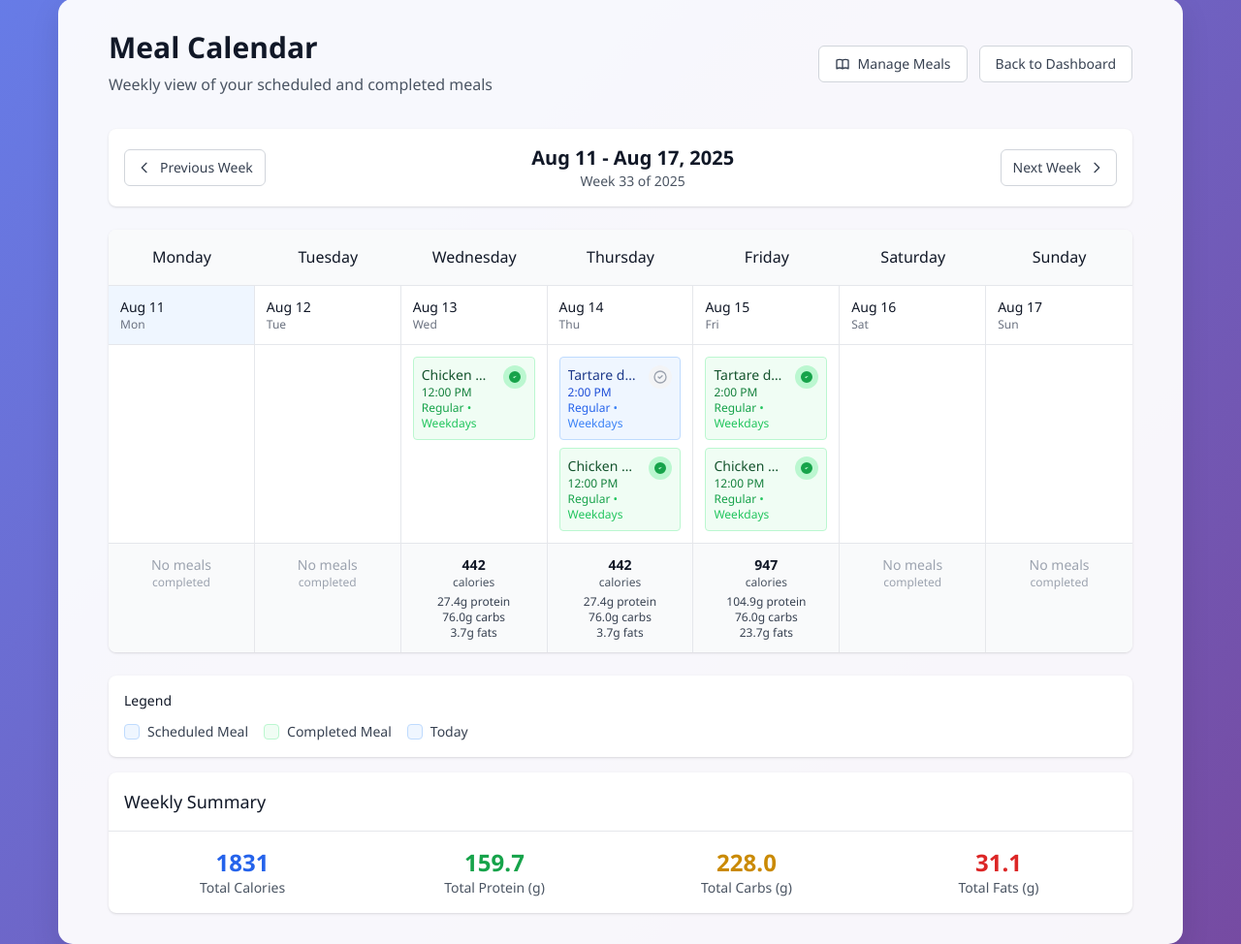
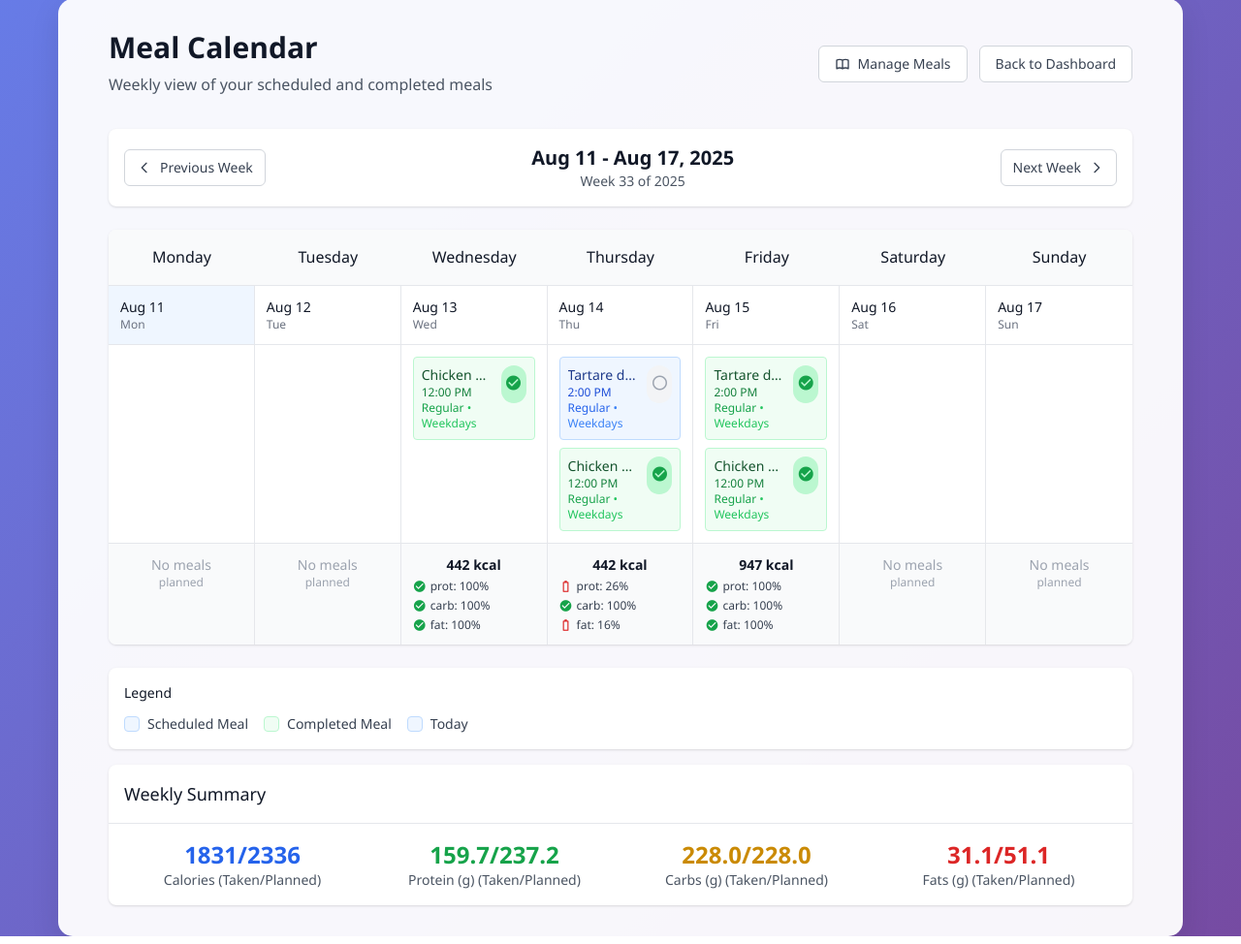
Before and after one commit to ozelen/welness-ai-backend, a Django app: page /meals/calendar/ in a window 1280 px wide. Shown: the part 111-1085 px from the top of the page at 97% size. Run offline with Django 5.2, Linux system fonts and the light colour scheme; a user stored in the database is signed in; data comes from the database, SQL or seed files in the repository; both versions use the stored data as it was after the commit; some libraries are stand-ins or nearby versions.

Commit message:
meal plan calendar indicators

```diff
--- a/apps/meals/templates/meals/calendar.html
+++ b/apps/meals/templates/meals/calendar.html
@@ -162,28 +162,20 @@
                                         data-date="{{ day|date:'Y-m-d' }}"
                                         title="{% if is_completed %}Unmark as completed{% else %}Mark as completed{% endif %}">
                                     {% if is_completed %}
-                                    <svg class="w-4 h-4 text-green-600" fill="currentColor" viewBox="0 0 24 24">
-                                        <path d="M9 12l2 2 4-4m6 2a9 9 0 11-18 0 9 9 0 0118 0z"></path>
-                                    </svg>
+                                    <span class="material-icons text-green-600 text-lg">check_circle</span>
                                     {% else %}
-                                    <svg class="w-4 h-4 text-gray-400" fill="none" stroke="currentColor" viewBox="0 0 24 24">
-                                        <path stroke-linecap="round" stroke-linejoin="round" stroke-width="2" d="M9 12l2 2 4-4m6 2a9 9 0 11-18 0 9 9 0 0118 0z"></path>
-                                    </svg>
+                                    <span class="material-icons text-gray-400 text-lg">radio_button_unchecked</span>
                                     {% endif %}
                                 </button>
                                 {% else %}
                                 <!-- Show completion status for non-current days (read-only) -->
                                 {% if is_completed %}
                                 <div class="p-1 rounded-full bg-green-200">
-                                    <svg class="w-4 h-4 text-green-600" fill="currentColor" viewBox="0 0 24 24">
-                                        <path d="M9 12l2 2 4-4m6 2a9 9 0 11-18 0 9 9 0 0118 0z"></path>
-                                    </svg>
+                                    <span class="material-icons text-green-600 text-lg">check_circle</span>
                                 </div>
                                 {% else %}
                                 <div class="p-1 rounded-full bg-gray-100">
-                                    <svg class="w-4 h-4 text-gray-400" fill="none" stroke="currentColor" viewBox="0 0 24 24">
-                                        <path stroke-linecap="round" stroke-linejoin="round" stroke-width="2" d="M9 12l2 2 4-4m6 2a9 9 0 11-18 0 9 9 0 0118 0z"></path>
-                                    </svg>
+                                    <span class="material-icons text-gray-400 text-lg">radio_button_unchecked</span>
                                 </div>
                                 {% endif %}
                                 {% endif %}
@@ -204,24 +196,69 @@
             {% for day in week_days %}
             <div class="p-3 border-r border-gray-200 {% if forloop.last %}border-r-0{% endif %}">
                 {% with day_data=meals_by_day|get_item:day %}
-                {% if day_data.total_calories > 0 %}
-                <div class="text-center">
-                    <div class="text-sm font-bold text-gray-900">{{ day_data.total_calories|floatformat:0 }}</div>
-                    <div class="text-xs text-gray-600">calories</div>
-                    <div class="text-xs text-gray-700 mt-1">
-                        {{ day_data.total_proteins|floatformat:1 }}g protein
+                {% if day_data.planned_calories > 0 or day_data.taken_calories > 0 %}
+                <div class="text-left space-y-1">
+                    <!-- Calories -->
+                    <div class="text-sm font-bold text-gray-900 text-center">
+                        {{ day_data.taken_calories|floatformat:0 }} kcal
                     </div>
-                    <div class="text-xs text-gray-700">
-                        {{ day_data.total_carbs|floatformat:1 }}g carbs
+
+                    <!-- Protein -->
+                    {% if day_data.planned_proteins > 0 %}
+                    <div class="flex items-center space-x-1">
+                        <span class="material-icons text-sm {{ day_data.taken_proteins|get_battery_color:day_data.planned_proteins }}" style="line-height: 1;">
+                            {% if day_data.taken_proteins|get_battery_icon:day_data.planned_proteins == 'full' %}
+                            check_circle
+                            {% elif day_data.taken_proteins|get_battery_icon:day_data.planned_proteins == 'half' %}
+                            battery_6_bar
+                            {% else %}
+                            battery_0_bar
+                            {% endif %}
+                        </span>
+                        <span class="text-xs text-gray-700">prot: {{ day_data.taken_proteins|div:day_data.planned_proteins|mul:100|floatformat:0 }}%</span>
                     </div>
-                    <div class="text-xs text-gray-700">
-                        {{ day_data.total_fats|floatformat:1 }}g fats
+                    {% endif %}
+
+                    <!-- Carbs -->
+                    {% if day_data.planned_carbs > 0 %}
+                    <div class="flex items-center space-x-1">
+                        <span class="material-icons text-sm {{ day_data.taken_carbs|get_battery_color:day_data.planned_carbs }}" style="line-height: 1;">
+                            {% if day_data.taken_carbs|get_battery_icon:day_data.planned_carbs == 'full' %}
+                            check_circle
+                            {% elif day_data.taken_carbs|get_battery_icon:day_data.planned_carbs == 'half' %}
+                            battery_6_bar
+                            {% else %}
+                            battery_0_bar
+                            {% endif %}
+                        </span>
+                        <span class="text-xs text-gray-700">carb: {{ day_data.taken_carbs|div:day_data.planned_carbs|mul:100|floatformat:0 }}%</span>
                     </div>
+                    {% endif %}
+
+                    <!-- Fats -->
+                    {% if day_data.planned_fats > 0 %}
+                    <div class="flex items-center space-x-1">
+                        {% if day_data.taken_fats|get_overtaken_icon:day_data.planned_fats %}
+                        <span class="material-icons text-sm text-orange-600" style="line-height: 1;">warning</span>
+                        {% else %}
+                        <span class="material-icons text-sm {{ day_data.taken_fats|get_battery_color:day_data.planned_fats }}" style="line-height: 1;">
+                            {% if day_data.taken_fats|get_battery_icon:day_data.planned_fats == 'full' %}
+                            check_circle
+                            {% elif day_data.taken_fats|get_battery_icon:day_data.planned_fats == 'half' %}
+                            battery_6_bar
+                            {% else %}
+                            battery_0_bar
+                            {% endif %}
+                        </span>
+                        {% endif %}
+                        <span class="text-xs text-gray-700">fat: {{ day_data.taken_fats|div:day_data.planned_fats|mul:100|floatformat:0 }}%</span>
+                    </div>
+                    {% endif %}
                 </div>
                 {% else %}
                 <div class="text-center text-gray-400">
                     <div class="text-sm">No meals</div>
-                    <div class="text-xs">completed</div>
+                    <div class="text-xs">planned</div>
                 </div>
                 {% endif %}
                 {% endwith %}
@@ -258,20 +295,20 @@
         <div class="p-4">
             <div class="grid grid-cols-4 gap-4">
                 <div class="text-center">
-                    <div class="text-2xl font-bold text-blue-600">{{ week_totals.calories|floatformat:0 }}</div>
-                    <div class="text-sm text-gray-600">Total Calories</div>
+                    <div class="text-2xl font-bold text-blue-600">{{ week_totals.taken_calories|floatformat:0 }}/{{ week_totals.planned_calories|floatformat:0 }}</div>
+                    <div class="text-sm text-gray-600">Calories (Taken/Planned)</div>
                 </div>
                 <div class="text-center">
-                    <div class="text-2xl font-bold text-green-600">{{ week_totals.proteins|floatformat:1 }}</div>
-                    <div class="text-sm text-gray-600">Total Protein (g)</div>
+                    <div class="text-2xl font-bold text-green-600">{{ week_totals.taken_proteins|floatformat:1 }}/{{ week_totals.planned_proteins|floatformat:1 }}</div>
+                    <div class="text-sm text-gray-600">Protein (g) (Taken/Planned)</div>
                 </div>
                 <div class="text-center">
-                    <div class="text-2xl font-bold text-yellow-600">{{ week_totals.carbs|floatformat:1 }}</div>
-                    <div class="text-sm text-gray-600">Total Carbs (g)</div>
+                    <div class="text-2xl font-bold text-yellow-600">{{ week_totals.taken_carbs|floatformat:1 }}/{{ week_totals.planned_carbs|floatformat:1 }}</div>
+                    <div class="text-sm text-gray-600">Carbs (g) (Taken/Planned)</div>
                 </div>
                 <div class="text-center">
-                    <div class="text-2xl font-bold text-red-600">{{ week_totals.fats|floatformat:1 }}</div>
-                    <div class="text-sm text-gray-600">Total Fats (g)</div>
+                    <div class="text-2xl font-bold text-red-600">{{ week_totals.taken_fats|floatformat:1 }}/{{ week_totals.planned_fats|floatformat:1 }}</div>
+                    <div class="text-sm text-gray-600">Fats (g) (Taken/Planned)</div>
                 </div>
             </div>
             {% if active_diet %}
@@ -353,9 +390,10 @@ function toggleMealCompletion(mealId, date) {
 
                 // Update button
                 button.classList.remove('bg-green-200', 'hover:bg-green-300');
-                button.querySelector('svg').classList.remove('text-green-600');
-                button.querySelector('svg').classList.add('text-gray-400');
-                button.querySelector('svg').innerHTML = '<path stroke-linecap="round" stroke-linejoin="round" stroke-width="2" d="M9 12l2 2 4-4m6 2a9 9 0 11-18 0 9 9 0 0118 0z"></path>';
+                const iconSpan = button.querySelector('.material-icons');
+                iconSpan.classList.remove('text-green-600');
+                iconSpan.classList.add('text-gray-400');
+                iconSpan.textContent = 'radio_button_unchecked';
                 button.title = 'Mark as completed';
 
                 location.reload(); // Reload to update nutrition totals
@@ -406,9 +444,10 @@ function toggleMealCompletion(mealId, date) {
 
                 // Update button
                 button.classList.add('bg-green-200', 'hover:bg-green-300');
-                button.querySelector('svg').classList.remove('text-gray-400');
-                button.querySelector('svg').classList.add('text-green-600');
-                button.querySelector('svg').innerHTML = '<path d="M9 12l2 2 4-4m6 2a9 9 0 11-18 0 9 9 0 0118 0z"></path>';
+                const iconSpan = button.querySelector('.material-icons');
+                iconSpan.classList.remove('text-gray-400');
+                iconSpan.classList.add('text-green-600');
+                iconSpan.textContent = 'check_circle';
                 button.title = 'Unmark as completed';
 
                 location.reload(); // Reload to update nutrition totals
--- a/apps/meals/templatetags/meal_extras.py
+++ b/apps/meals/templatetags/meal_extras.py
@@ -79,3 +79,66 @@ def format_recurrence(recurrence_type):
 def in_set(value, set_obj):
     """Check if value is in set"""
     return value in set_obj
+
+
+@register.filter
+def get_battery_icon(taken, planned):
+    """Get battery icon based on taken vs planned percentage"""
+    if planned <= 0:
+        return 'empty'
+
+    percentage = (taken / planned) * 100
+
+    if percentage >= 90:
+        return 'full'  # Green full battery
+    elif percentage >= 50:
+        return 'half'  # Yellow half battery
+    else:
+        return 'low'   # Red low battery
+
+
+@register.filter
+def get_battery_color(taken, planned):
+    """Get battery color based on taken vs planned percentage"""
+    if planned <= 0:
+        return 'text-gray-400'
+
+    percentage = (taken / planned) * 100
+
+    if percentage >= 90:
+        return 'text-green-600'  # Green for good adherence
+    elif percentage >= 50:
+        return 'text-yellow-600'  # Yellow for moderate adherence
+    else:
+        return 'text-red-600'     # Red for low adherence
+
+
+@register.filter
+def get_overtaken_icon(taken, planned):
+    """Get attention icon if taken is more than 10% over planned"""
+    if planned <= 0:
+        return None
+
+    percentage = (taken / planned) * 100
+
+    if percentage > 110:  # More than 10% over
+        return 'attention'
+    return None
+
+
+@register.filter
+def div(value, arg):
+    """Divide value by arg"""
+    try:
+        return float(value) / float(arg)
+    except (ValueError, ZeroDivisionError):
+        return 0
+
+
+@register.filter
+def mul(value, arg):
+    """Multiply value by arg"""
+    try:
+        return float(value) * float(arg)
+    except (ValueError, TypeError):
+        return 0
--- a/apps/meals/views.py
+++ b/apps/meals/views.py
@@ -1053,10 +1053,14 @@ def calendar_view(request):
         meals_by_day[day] = {
             'scheduled': [],
             'completed': [],
-            'total_calories': 0,
-            'total_proteins': 0,
-            'total_carbs': 0,
-            'total_fats': 0,
+            'planned_calories': 0,
+            'planned_proteins': 0,
+            'planned_carbs': 0,
+            'planned_fats': 0,
+            'taken_calories': 0,
+            'taken_proteins': 0,
+            'taken_carbs': 0,
+            'taken_fats': 0,
         }
 
     # Process each scheduled meal and add it to the appropriate days
@@ -1119,7 +1123,18 @@ def calendar_view(request):
     for day in week_days:
         completed_meal_ids_by_day[day] = set()
 
-    # Populate completed meals and calculate nutrition
+    # Calculate planned nutrition for all scheduled meals
+    for day in week_days:
+        day_data = meals_by_day[day]
+        for meal in day_data['scheduled']:
+            for meal_ingredient in meal.mealingredient_set.all():
+                ratio = meal_ingredient.quantity / 100
+                day_data['planned_calories'] += meal_ingredient.ingredient.calories * ratio
+                day_data['planned_proteins'] += meal_ingredient.ingredient.proteins * ratio
+                day_data['planned_carbs'] += meal_ingredient.ingredient.carbs * ratio
+                day_data['planned_fats'] += meal_ingredient.ingredient.fats * ratio
+
+    # Populate completed meals and calculate taken nutrition
     for record in meal_records:
         day = record.timestamp.date()
         if day in meals_by_day:
@@ -1129,17 +1144,21 @@ def calendar_view(request):
             meal = record.meal
             for meal_ingredient in meal.mealingredient_set.all():
                 ratio = meal_ingredient.quantity / 100
-                meals_by_day[day]['total_calories'] += meal_ingredient.ingredient.calories * ratio
-                meals_by_day[day]['total_proteins'] += meal_ingredient.ingredient.proteins * ratio
-                meals_by_day[day]['total_carbs'] += meal_ingredient.ingredient.carbs * ratio
-                meals_by_day[day]['total_fats'] += meal_ingredient.ingredient.fats * ratio
+                meals_by_day[day]['taken_calories'] += meal_ingredient.ingredient.calories * ratio
+                meals_by_day[day]['taken_proteins'] += meal_ingredient.ingredient.proteins * ratio
+                meals_by_day[day]['taken_carbs'] += meal_ingredient.ingredient.carbs * ratio
+                meals_by_day[day]['taken_fats'] += meal_ingredient.ingredient.fats * ratio
 
     # Calculate week totals
     week_totals = {
-        'calories': sum(day['total_calories'] for day in meals_by_day.values()),
-        'proteins': sum(day['total_proteins'] for day in meals_by_day.values()),
-        'carbs': sum(day['total_carbs'] for day in meals_by_day.values()),
-        'fats': sum(day['total_fats'] for day in meals_by_day.values()),
+        'planned_calories': sum(day['planned_calories'] for day in meals_by_day.values()),
+        'planned_proteins': sum(day['planned_proteins'] for day in meals_by_day.values()),
+        'planned_carbs': sum(day['planned_carbs'] for day in meals_by_day.values()),
+        'planned_fats': sum(day['planned_fats'] for day in meals_by_day.values()),
+        'taken_calories': sum(day['taken_calories'] for day in meals_by_day.values()),
+        'taken_proteins': sum(day['taken_proteins'] for day in meals_by_day.values()),
+        'taken_carbs': sum(day['taken_carbs'] for day in meals_by_day.values()),
+        'taken_fats': sum(day['taken_fats'] for day in meals_by_day.values()),
     }
 
     # Get active diet for target nutrition
--- a/apps/templates/base.html
+++ b/apps/templates/base.html
@@ -6,6 +6,7 @@
     <meta name="csrf-token" content="{{ csrf_token }}">
     <title>{% block title %}Wellness AI{% endblock %}</title>
     <script src="https://cdn.tailwindcss.com"></script>
+    <link href="https://fonts.googleapis.com/icon?family=Material+Icons" rel="stylesheet">
     {% csrf_token %}
     <style>
         * {
```
Also changed, not shown: apps/db.sqlite3.
